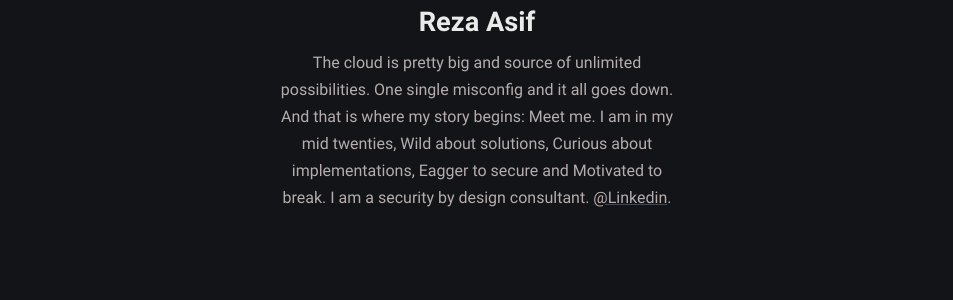
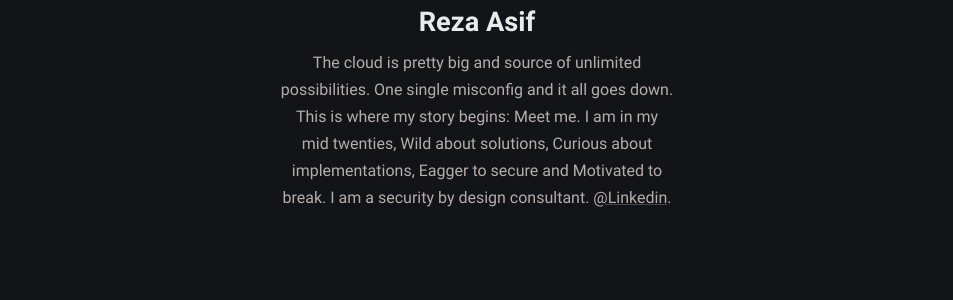
Before and after one commit to securebitAsif/fabulous-jupiter-8f84d, a Jekyll site: the page built from index.md, in a window 1280 px wide. Shown: the part 251-551 px from the top of the page, without its empty margins (163-1116 px from the left). Built offline with Jekyll 4.4.1, drawn with Linux system fonts in a browser that asks for light colours.

Commit message:
_config.yml: changed

```diff
--- a/_config.yml
+++ b/_config.yml
@@ -14,7 +14,7 @@ author:
    The cloud is pretty big and source of unlimited possibilities.
    One single misconfig and it all goes down.
 
-   And that is where my story begins:
+   This is where my story begins:
    Meet me. I am in my mid twenties, Wild about solutions,
    Curious about implementations, Eagger to secure and Motivated to break.
    I am a security by design consultant. <a
```
